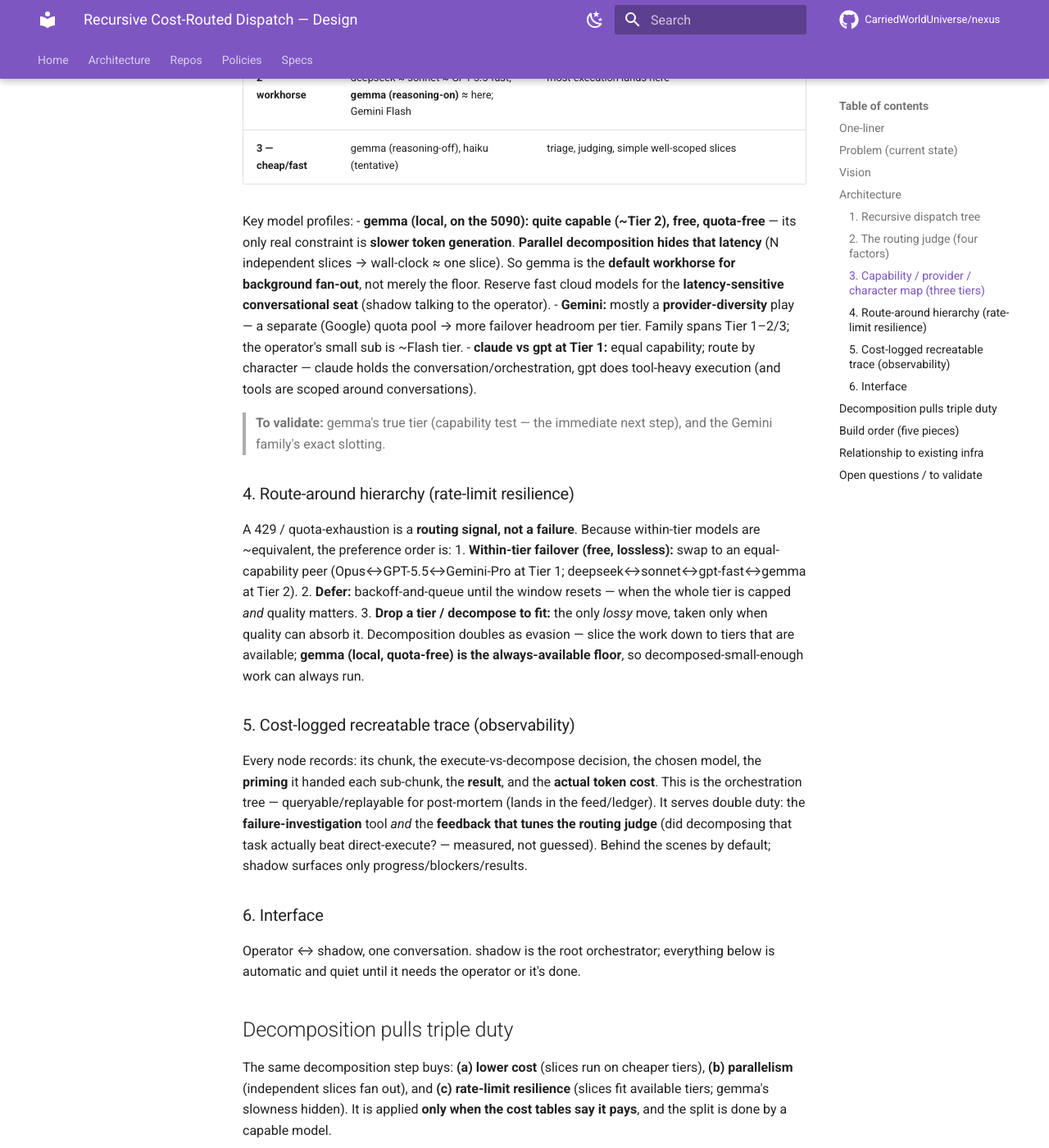
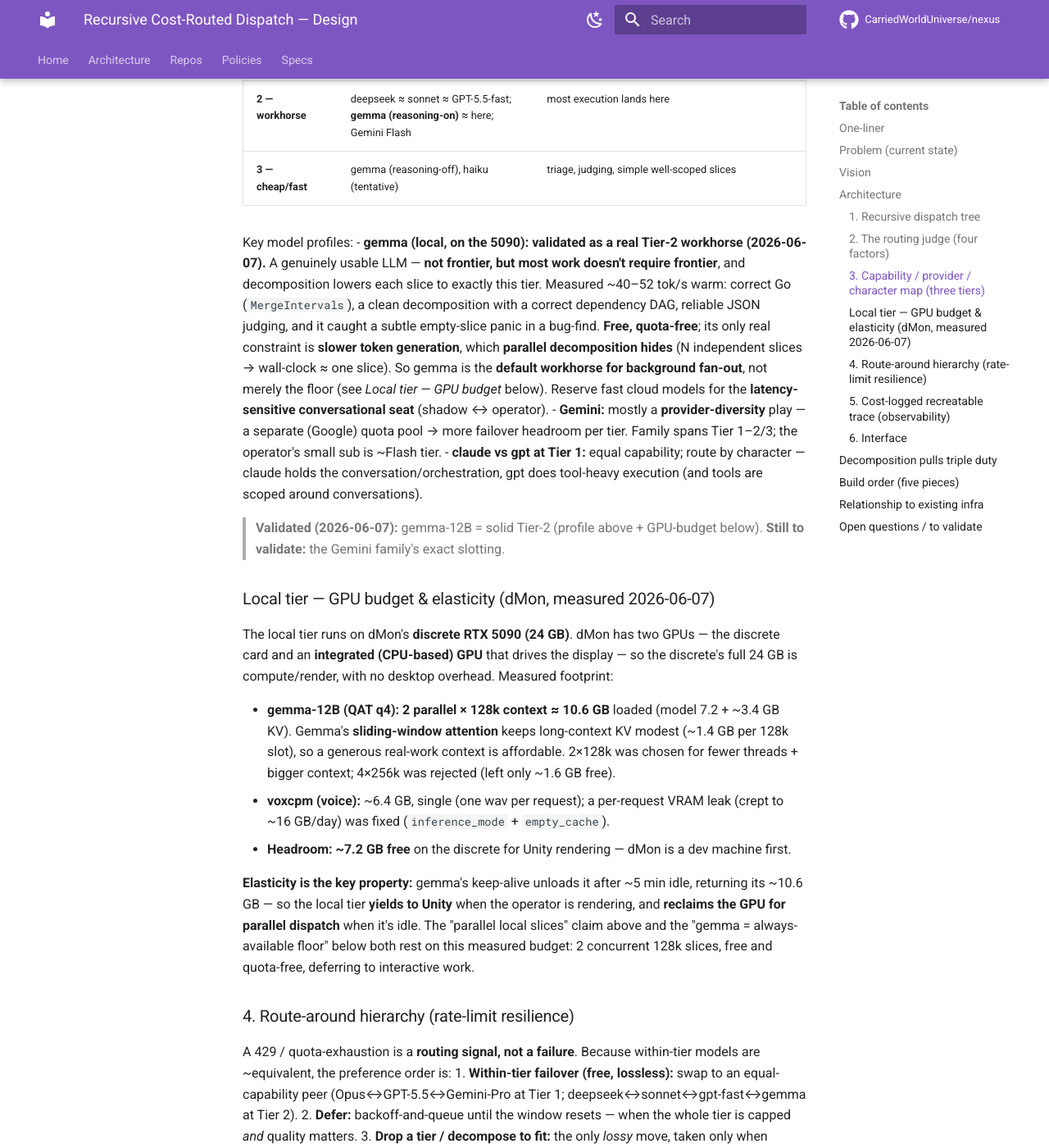
Before and after one commit to CarriedWorldUniverse/nexus, an MkDocs documentation site: the page built from docs/2026-06-07-recursive-dispatch-routing-design.md, in a window 1280 px wide and 1400 px high, scrolled down 2375 px. Shown: the whole window at 82% size. Built offline with MkDocs 1.6.1 and Material for MkDocs 9.7.7, drawn with Linux system fonts in a browser that asks for light colours; comment, search, counter and statistics services are not loaded; some of the changed text lies outside the part shown.

Commit message:
docs: fold in validated gemma tier + local-tier GPU budget
gemma-12B validated as a real Tier-2 workhorse (2026-06-07): usable LLM, not
frontier, but most work does not require frontier and decomposition lowers each
slice to this tier. Adds a measured Local-tier GPU-budget section (discrete 5090
24GB, display on the integrated GPU; gemma 2x128k ~10.6GB + voxcpm ~6.4GB =
~7.2GB Unity headroom; keep-alive elasticity yields to Unity). Marks the gemma
capability test done in the status note + open questions.

Co-Authored-By: Claude Opus 4.8 <noreply@anthropic.com>

```diff
--- a/docs/2026-06-07-recursive-dispatch-routing-design.md
+++ b/docs/2026-06-07-recursive-dispatch-routing-design.md
@@ -1,6 +1,6 @@
 # Recursive Cost-Routed Dispatch — Design
 
-> **Status:** design (brainstormed with the operator, 2026-06-07). Supersedes the flat `dispatch-controller` model. Precedes per-piece specs + implementation plans. The model ladder (esp. gemma's tier) is to be validated empirically before the routing judge is tuned.
+> **Status:** design (brainstormed with the operator, 2026-06-07). Supersedes the flat `dispatch-controller` model. Precedes per-piece specs + implementation plans. The gemma tier is now validated empirically (2026-06-07; see §3 and *Local tier — GPU budget*); the rest of the ladder (Gemini slotting) and the routing judge are tuned from logged costs.
 
 ## One-liner
 
@@ -54,11 +54,20 @@ Capability is **three tiers**; cost, availability, latency, and character vary *
 | **3 — cheap/fast** | gemma (reasoning-off), haiku (tentative) | triage, judging, simple well-scoped slices |
 
 Key model profiles:
-- **gemma (local, on the 5090):** **quite capable (~Tier 2), free, quota-free** — its only real constraint is **slower token generation**. **Parallel decomposition hides that latency** (N independent slices → wall-clock ≈ one slice). So gemma is the **default workhorse for background fan-out**, not merely the floor. Reserve fast cloud models for the **latency-sensitive conversational seat** (shadow talking to the operator).
+- **gemma (local, on the 5090): validated as a real Tier-2 workhorse (2026-06-07).** A genuinely usable LLM — **not frontier, but most work doesn't require frontier**, and decomposition lowers each slice to exactly this tier. Measured ~40–52 tok/s warm: correct Go (`MergeIntervals`), a clean decomposition with a correct dependency DAG, reliable JSON judging, and it caught a subtle empty-slice panic in a bug-find. **Free, quota-free**; its only real constraint is **slower token generation**, which **parallel decomposition hides** (N independent slices → wall-clock ≈ one slice). So gemma is the **default workhorse for background fan-out**, not merely the floor (see *Local tier — GPU budget* below). Reserve fast cloud models for the **latency-sensitive conversational seat** (shadow ↔ operator).
 - **Gemini:** mostly a **provider-diversity** play — a separate (Google) quota pool → more failover headroom per tier. Family spans Tier 1–2/3; the operator's small sub is ~Flash tier.
 - **claude vs gpt at Tier 1:** equal capability; route by character — claude holds the conversation/orchestration, gpt does tool-heavy execution (and tools are scoped around conversations).
 
-> **To validate:** gemma's true tier (capability test — the immediate next step), and the Gemini family's exact slotting.
+> **Validated (2026-06-07):** gemma-12B = solid Tier-2 (profile above + GPU-budget below). **Still to validate:** the Gemini family's exact slotting.
+
+### Local tier — GPU budget & elasticity (dMon, measured 2026-06-07)
+The local tier runs on dMon's **discrete RTX 5090 (24 GB)**. dMon has two GPUs — the discrete card and an **integrated (CPU-based) GPU** that drives the display — so the discrete's full 24 GB is compute/render, with no desktop overhead. Measured footprint:
+
+- **gemma-12B (QAT q4):** **2 parallel × 128k context ≈ 10.6 GB** loaded (model 7.2 + ~3.4 GB KV). Gemma's **sliding-window attention** keeps long-context KV modest (~1.4 GB per 128k slot), so a generous real-work context is affordable. 2×128k was chosen for fewer threads + bigger context; 4×256k was rejected (left only ~1.6 GB free).
+- **voxcpm (voice):** ~6.4 GB, single (one wav per request); a per-request VRAM leak (crept to ~16 GB/day) was fixed (`inference_mode` + `empty_cache`).
+- **Headroom:** **~7.2 GB free** on the discrete for Unity rendering — dMon is a dev machine first.
+
+**Elasticity is the key property:** gemma's keep-alive unloads it after ~5 min idle, returning its ~10.6 GB — so the local tier **yields to Unity** when the operator is rendering, and **reclaims the GPU for parallel dispatch** when it's idle. The "parallel local slices" claim above and the "gemma = always-available floor" below both rest on this measured budget: 2 concurrent 128k slices, free and quota-free, deferring to interactive work.
 
 ### 4. Route-around hierarchy (rate-limit resilience)
 A 429 / quota-exhaustion is a **routing signal, not a failure**. Because within-tier models are ~equivalent, the preference order is:
@@ -89,7 +98,7 @@ The same decomposition step buys: **(a) lower cost** (slices run on cheaper tier
 - **The Claude Workflow tool** is the in-process reference for the decomposition primitives (parallel / pipeline / nested) — and a **bootstrap**: shadow can orchestrate via in-process workflows now while the network-native version is built.
 
 ## Open questions / to validate
-- **gemma's true tier** — empirical capability test (immediate next step; it's why we run it locally).
+- **gemma's true tier** — ✅ validated 2026-06-07: solid Tier-2 (see §3 + *Local tier — GPU budget*).
 - **Gemini family slotting** — measure.
 - **Judge estimate-uncertainty** — the adaptive-escalation policy + how aggressively to decompose by default.
 - **Representation** — deliberately deferred. The requirement is a recreatable *trace*, not a live UI; how (and whether) the tree surfaces in threads/feed is a later, lower-priority call.
```
